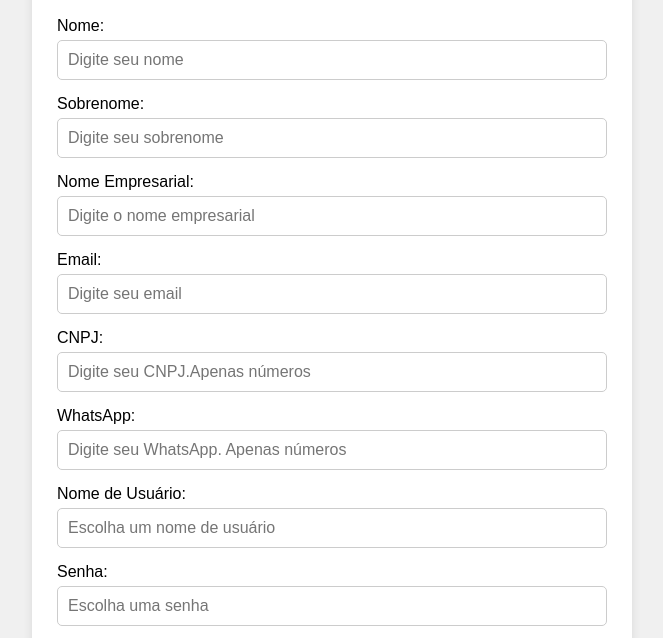
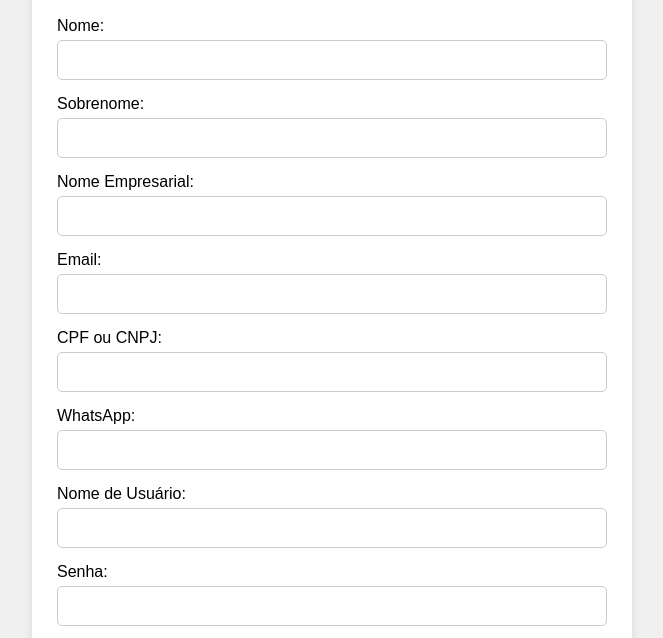
Before and after one commit to midesouzaop/SBS, a plain HTML site: page scents-cycor/scents/register.html in a window 1280 px wide. Shown: the part 96-734 px from the top of the page, without its empty margins (308-971 px from the left). Drawn offline with Linux system fonts and the light colour scheme.

Commit message:
Update register.html

```diff
--- a/scents-cycor/scents/register.html
+++ b/scents-cycor/scents/register.html
@@ -112,28 +112,28 @@
     <h2>Cadastro</h2>
     <form id="cadastroForm">
       <label>Nome:</label>
-      <input type="text" id="nome" placeholder="Digite seu nome" required>
+      <input type="text" id="nome" required>
 
       <label>Sobrenome:</label>
-      <input type="text" id="sobrenome" placeholder="Digite seu sobrenome" required>
+      <input type="text" id="sobrenome" required>
 
       <label>Nome Empresarial:</label>
-      <input type="text" id="nomeEmpresarial" placeholder="Digite o nome empresarial" required>
+      <input type="text" id="nomeEmpresarial" required>
 
       <label>Email:</label>
-      <input type="email" id="email" placeholder="Digite seu email" required>
+      <input type="email" id="email" required>
 
-      <label>CNPJ:</label>
-      <input type="text" id="cpfCnpj" placeholder="Digite seu CNPJ.Apenas números" required>
+      <label>CPF ou CNPJ:</label>
+      <input type="text" id="cpfCnpj" required>
 
       <label>WhatsApp:</label>
-      <input type="text" id="whatsapp" placeholder="Digite seu WhatsApp. Apenas números" required>
+      <input type="text" id="whatsapp" required>
 
       <label>Nome de Usuário:</label>
-      <input type="text" id="username" placeholder="Escolha um nome de usuário" required>
+      <input type="text" id="username" required>
 
       <label>Senha:</label>
-      <input type="password" id="senha" placeholder="Escolha uma senha" required>
+      <input type="password" id="senha" required>
 
       <label>Aroma:</label>
       <select id="aroma" required>
```
